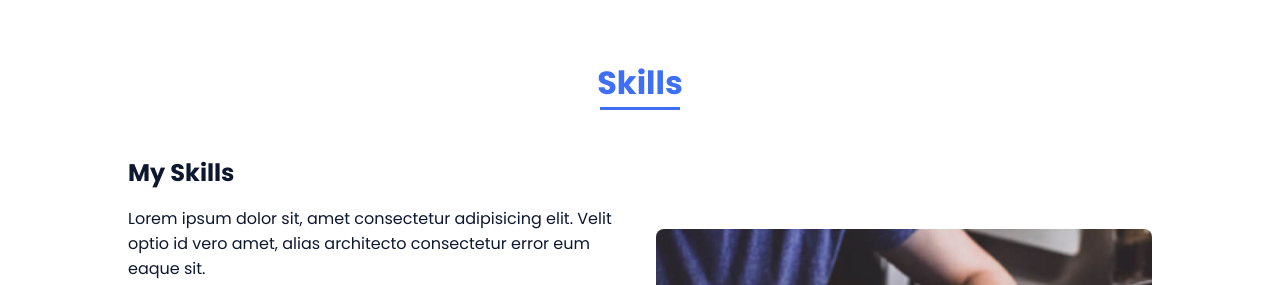
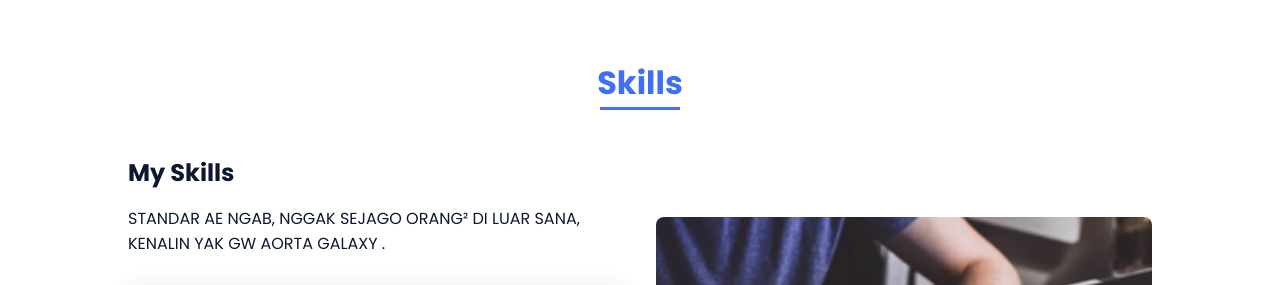
Before and after one commit to anggzzzforever/Aortaportfolio, a plain HTML site: page index.html in a window 1280 px wide. Shown: the part 1267-1552 px from the top of the page. Drawn offline with nearby package versions, Linux system fonts and the light colour scheme.

Commit message:
Update index.html

```diff
--- a/index.html
+++ b/index.html
@@ -92,7 +92,7 @@
             <div class="skills__container bd-grid">
                 <div>
                     <h2 class="skills__subtitle">My Skills</h2>
-                    <p class="skills__text">Lorem ipsum dolor sit, amet consectetur adipisicing elit. Velit optio id vero amet, alias architecto consectetur error eum eaque sit.</p>
+                    <p class="skills__text">STANDAR AE NGAB, NGGAK SEJAGO ORANG² DI LUAR SANA, KENALIN YAK GW AORTA GALAXY .</p>
                     <div class="skills__data">
                         <div class="skills__names">
                             <i class='bx bxl-html5 skills__icon'></i>
```
